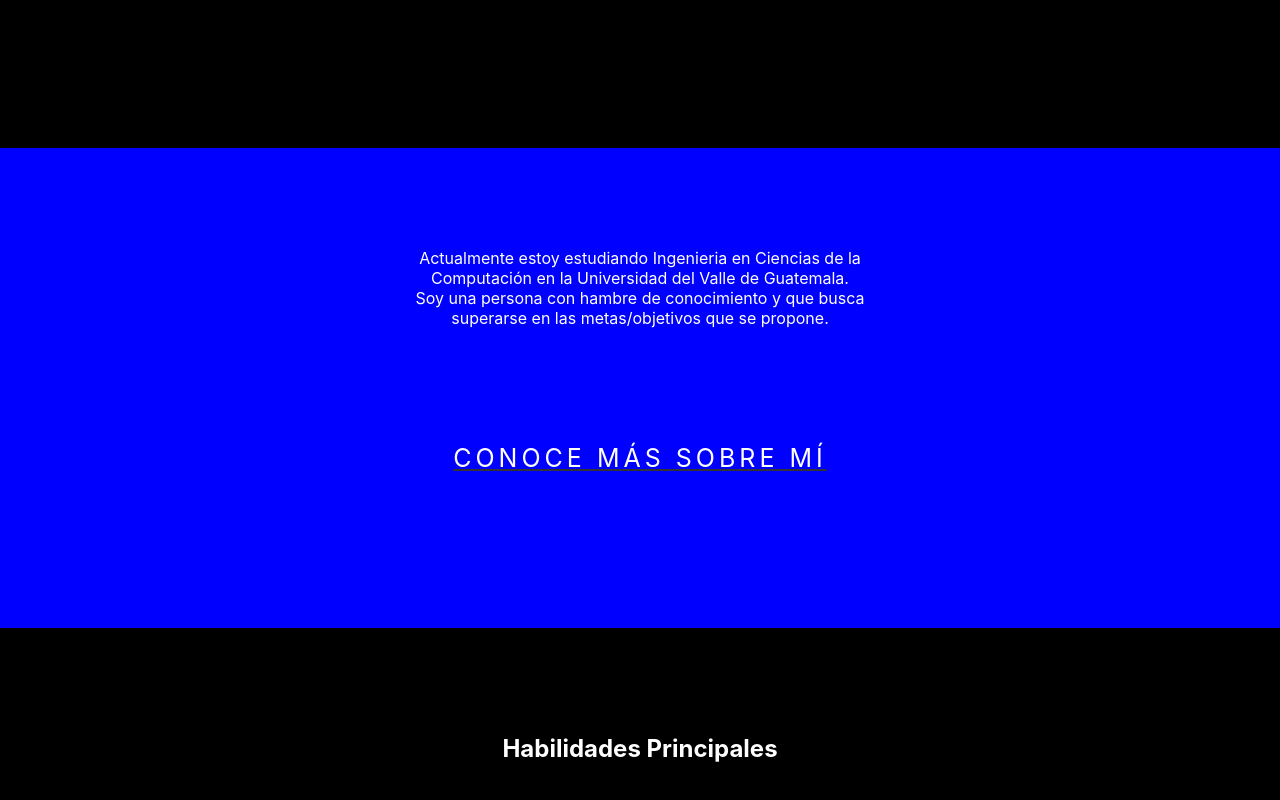
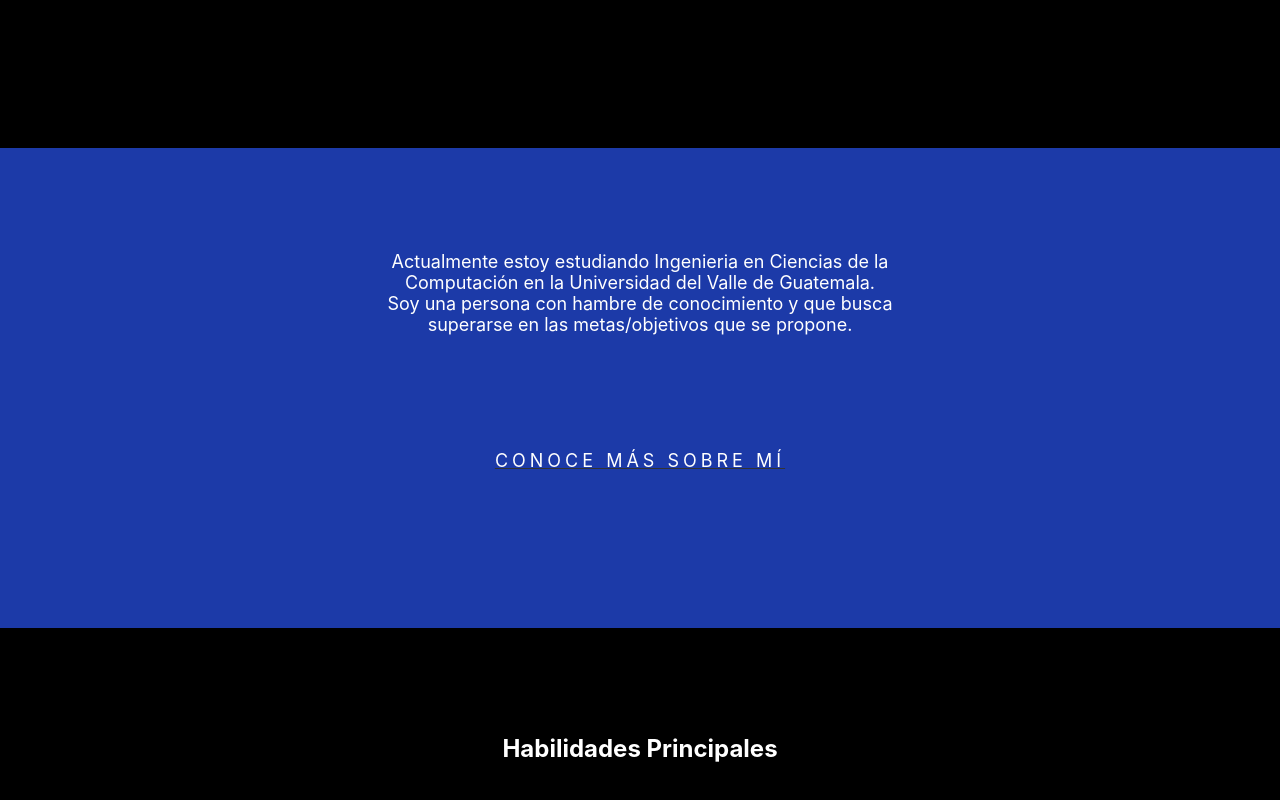
Before and after one commit to CrisLayB/Portafolio_PW3, a React (Vite) app: page /201281/portafolio/dist in a window 1280 px wide. Shown: the part 828-1628 px from the top of the page. Built offline with nearby package versions, Linux system fonts and the light colour scheme.

Commit message:
Corrigiendo errores.

```diff
--- a/src/Portfolio.jsx
+++ b/src/Portfolio.jsx
@@ -41,7 +41,7 @@ const Portfolio = () => {
             <br />
             <img
               className="img-cris"
-              src="https://juanelcaballo.club/201281/Portafolio/img/cris_lay.jpg"
+              src="https://juanelcaballo.club/201281/PortafolioImg/img/cris_lay.jpg"
               alt="El Cristhian"
             />
           </div>
--- a/src/css/PageScroll.css
+++ b/src/css/PageScroll.css
@@ -29,8 +29,12 @@ section {
 }
 
 .three {
-  background: blue;
+  background: var(--blue-elegant-light);
   height: 60vh;
+}
+
+.three div p {
+  font-size: 18px;
 }
 
 .four {
@@ -54,7 +58,6 @@ section {
 
 .six {
   background-color: var(--red-dark-light);
-  /* background-color: crimson; */
   height: 15vh;
 }
 
--- a/src/css/Styles.css
+++ b/src/css/Styles.css
@@ -172,8 +172,7 @@ body {
   position: relative;
   display: inline-block;
   padding: 15px 30px;
-  /* color: #2196f3; */
-  color: blue;
+  color: var(--blue-elegant-light);
   text-transform: uppercase;
   letter-spacing: 4px;
   text-decoration: none;
```
